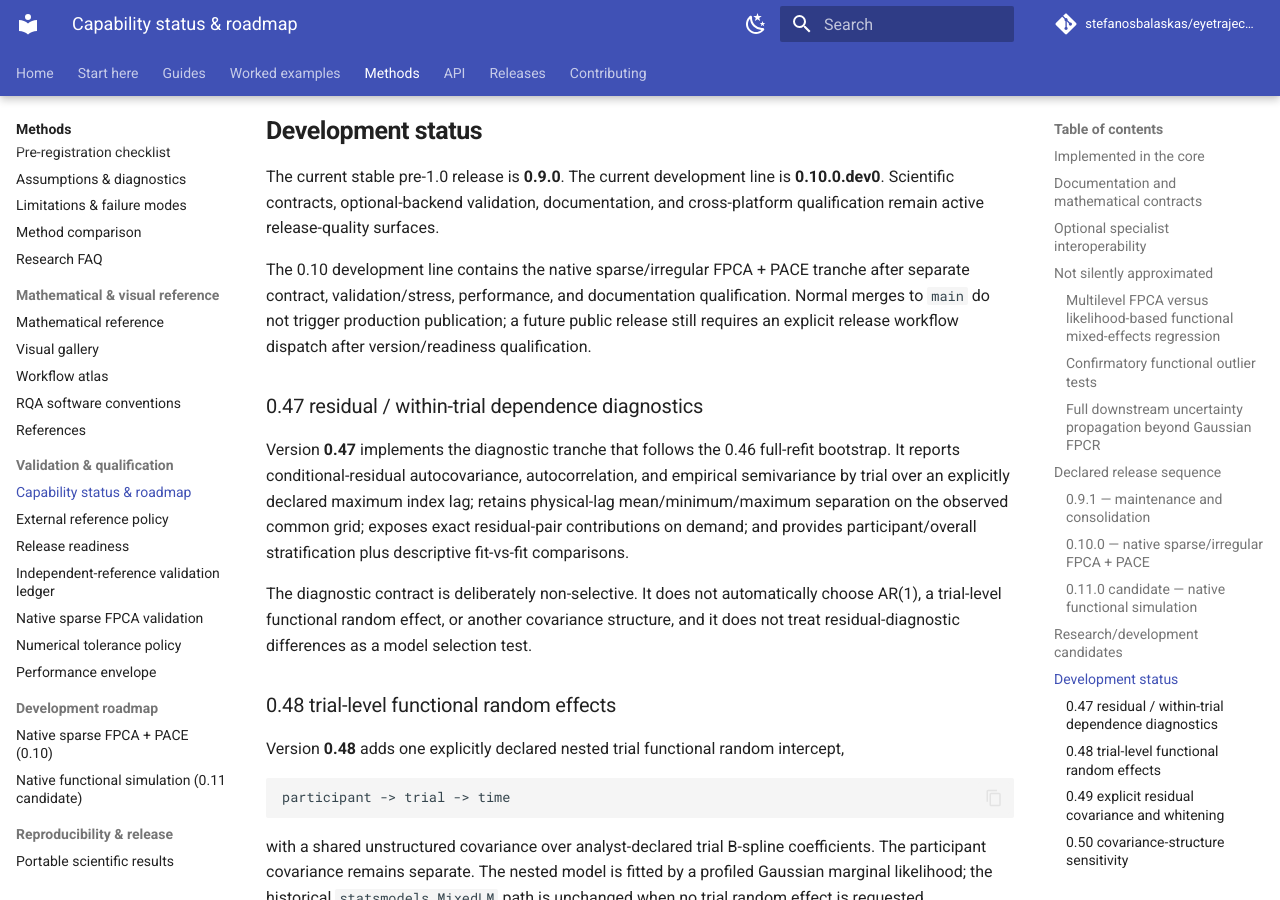
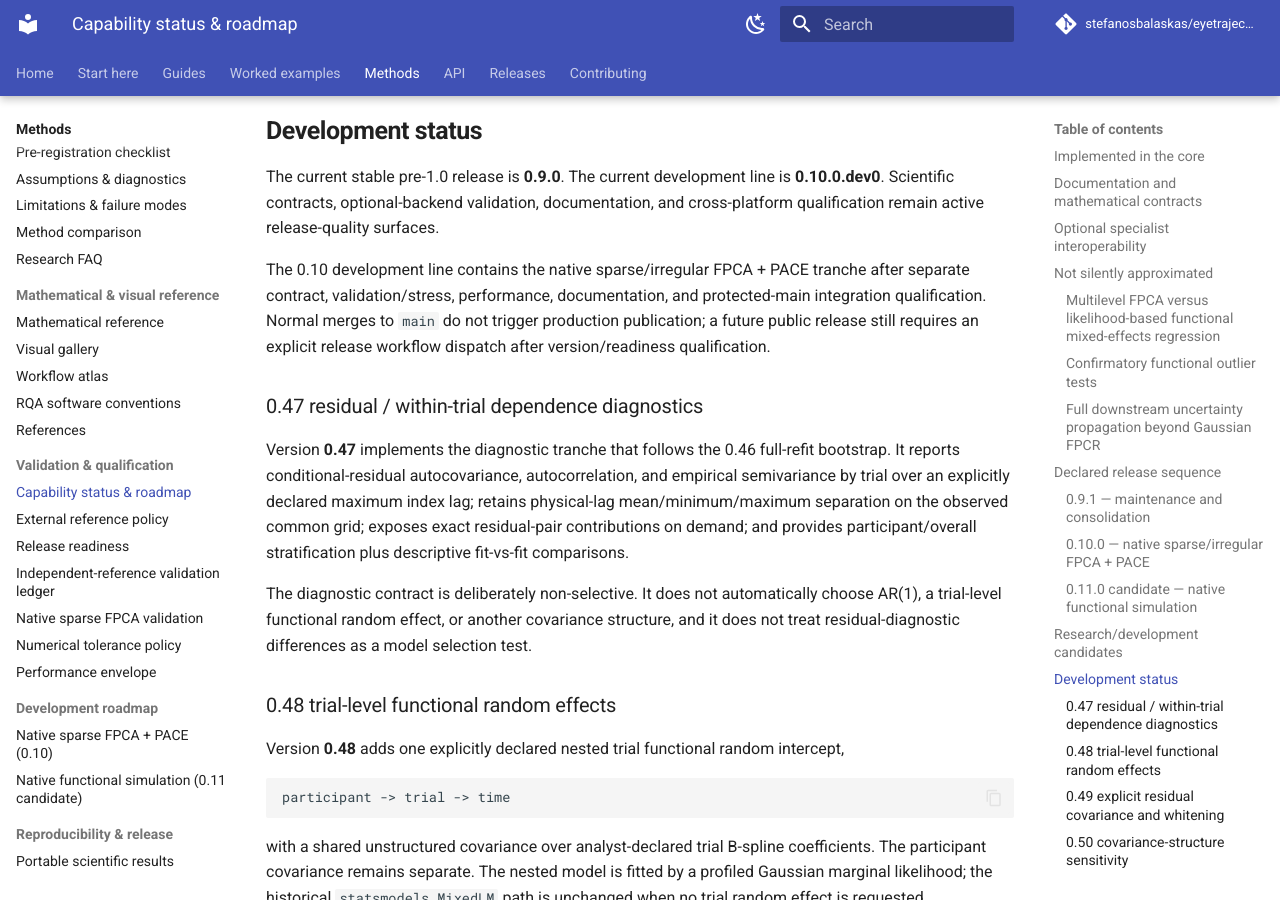
Before and after one commit to stefanosbalaskas/eyetrajectoriespy, an MkDocs documentation site: the page built from docs/methods/status-roadmap.md, in a window 1280 px wide and 900 px high, scrolled down 10684 px. Built offline with MkDocs 1.6.1 and Material for MkDocs 9.7.7, drawn with Linux system fonts in a browser that asks for light colours; comment, search, counter and statistics services are not loaded.

Commit message:
Record completed protected-main integration

```diff
--- a/docs/methods/status-roadmap.md
+++ b/docs/methods/status-roadmap.md
@@ -185,7 +185,7 @@ A candidate enters the public API only when it can preserve the package rules: e
 
 The current stable pre-1.0 release is **0.9.0**. The current development line is **0.10.0.dev0**. Scientific contracts, optional-backend validation, documentation, and cross-platform qualification remain active release-quality surfaces.
 
-The 0.10 development line contains the native sparse/irregular FPCA + PACE tranche after separate contract, validation/stress, performance, and documentation qualification. Normal merges to `main` do not trigger production publication; a future public release still requires an explicit release workflow dispatch after version/readiness qualification.
+The 0.10 development line contains the native sparse/irregular FPCA + PACE tranche after separate contract, validation/stress, performance, documentation, and protected-main integration qualification. Normal merges to `main` do not trigger production publication; a future public release still requires an explicit release workflow dispatch after version/readiness qualification.
 
 
 ### 0.47 residual / within-trial dependence diagnostics
```
